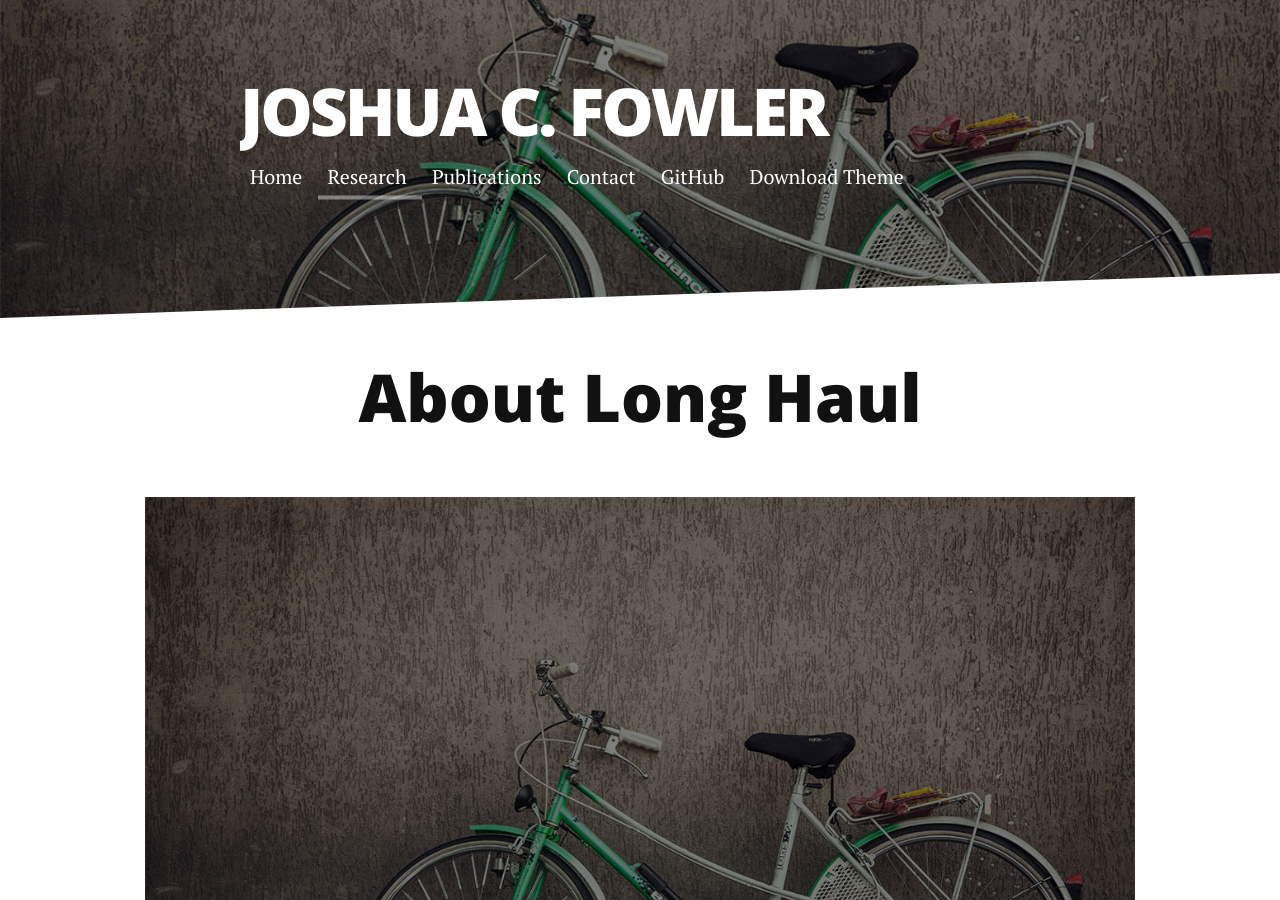
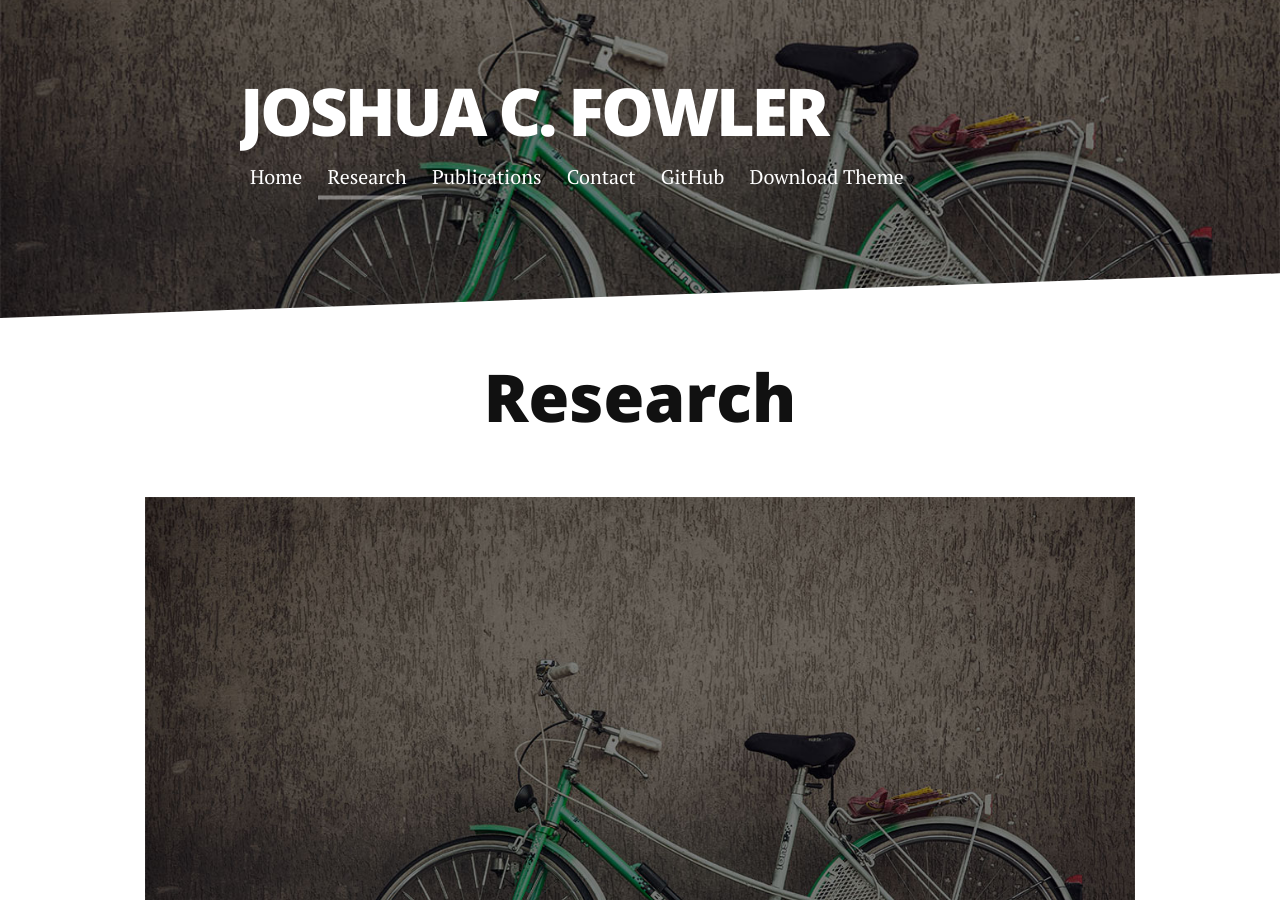
Before and after one commit to joshuacfowler/joshuacfowler.github.io, a Jekyll site: the page built from research.md, in a window 1280 px wide and 900 px high. Built offline with Jekyll 4.4.1, drawn with Linux system fonts in a browser that asks for light colours; nearby versions of some CDN libraries.

Commit message:
Update research.md

```diff
--- a/research.md
+++ b/research.md
@@ -1,10 +1,10 @@
 ---
 layout: default
-title: About Long Haul
+title: Research
 ---
 
 <div class="post">
-	<h1 class="pageTitle">About Long Haul</h1>
+	<h1 class="pageTitle">Research</h1>
 	<img src="{{ '/assets/img/touring.jpg' | prepend: site.baseurl }}" alt="">
 	<p class="intro">Long Haul is a minimal, long form <a href="http://jekyllrb.com">Jekyll</a> Theme. It can be used as is or customized to your hearts desire.</p>
 	<p>Long Haul was created in honor of all the hard working touring bicycles that have traversed the globe time and time again. Take it for a spin.</p>
```
